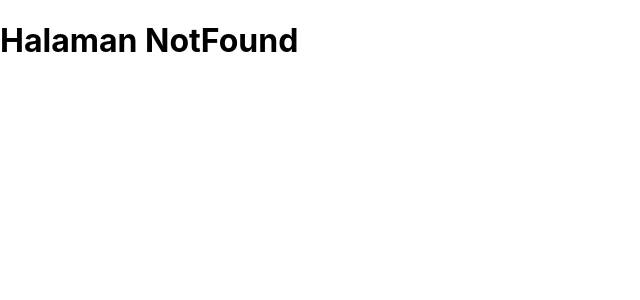
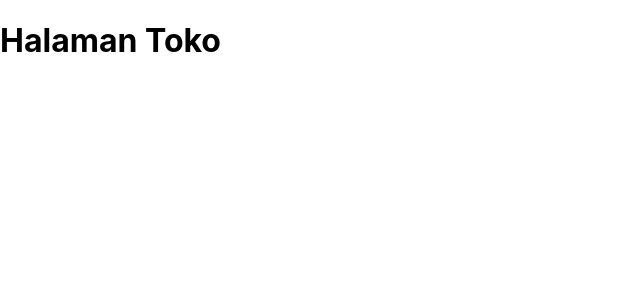
Before and after one commit to pgatech/sales-shop-react-firebase, a React (Create React App) app: page /pengaturan/toko in a window 1280 px wide. Shown: the top 300 px of the page, without its empty margins (0-640 px from the left). Built offline with nearby package versions, Linux system fonts and the light colour scheme.

Commit message:
Add Private Route

```diff
--- a/src/App.js
+++ b/src/App.js
@@ -3,15 +3,17 @@ import React from 'react';
 import {BrowserRouter as Router, Route, Switch} from 'react-router-dom';
 
 // Pages Component
-import Registrasi from './pages/registrasi/index';
+import Registrasi from './pages/registrasi';
 import Login from './pages/login/Index';
 import LupaPassword from './pages/lupa-password/Index';
-import NotFound from './pages/404/index';
+import NotFound from './pages/404';
+import Private from './pages/private';
 
 function App(){
   return (
     <Router>
       <Switch>
+        <Route path="/pengaturan" component={Private} />
         <Route path="/registrasi" component={Registrasi} />
         <Route path="/login" component={Login} />
         <Route path="/lupa-password" component={LupaPassword} />
--- /dev/null
+++ b/src/pages/private/index.js
@@ -0,0 +1,16 @@
+import React from 'react';
+import { Switch, Route} from 'react-router-dom';
+
+// Component Pages Private
+import Pengaturan from './pengaturan';
+
+
+function Private () {
+    return (
+        <Switch>
+            <Route path="/pengaturan" component={Pengaturan} />
+        </Switch>
+    )
+}
+
+export default Private;
--- /dev/null
+++ b/src/pages/private/pengaturan/index.js
@@ -0,0 +1,17 @@
+import React from 'react'
+import { Switch, Route, Redirect} from 'react-router-dom';
+
+// Import Pages Component
+import Pengguna from './pengguna';
+import Toko from './toko';
+
+function Pengaturan (){
+    return (
+        <Switch>
+            <Route path="/pengaturan/pengguna" component={Pengguna}/>
+            <Route path="/pengaturan/toko" component={Toko}/>
+        </Switch>
+    )
+}
+
+export default Pengaturan;
--- /dev/null
+++ b/src/pages/private/pengaturan/pengguna.js
@@ -0,0 +1,7 @@
+import React from 'react'
+
+function Pengguna (){
+    return <h1>Halaman Pengguna</h1>
+}
+
+export default Pengguna;
--- /dev/null
+++ b/src/pages/private/pengaturan/toko.js
@@ -0,0 +1,7 @@
+import React from 'react'
+
+function Toko (){
+    return <h1>Halaman Toko</h1>
+}
+
+export default Toko;
```
